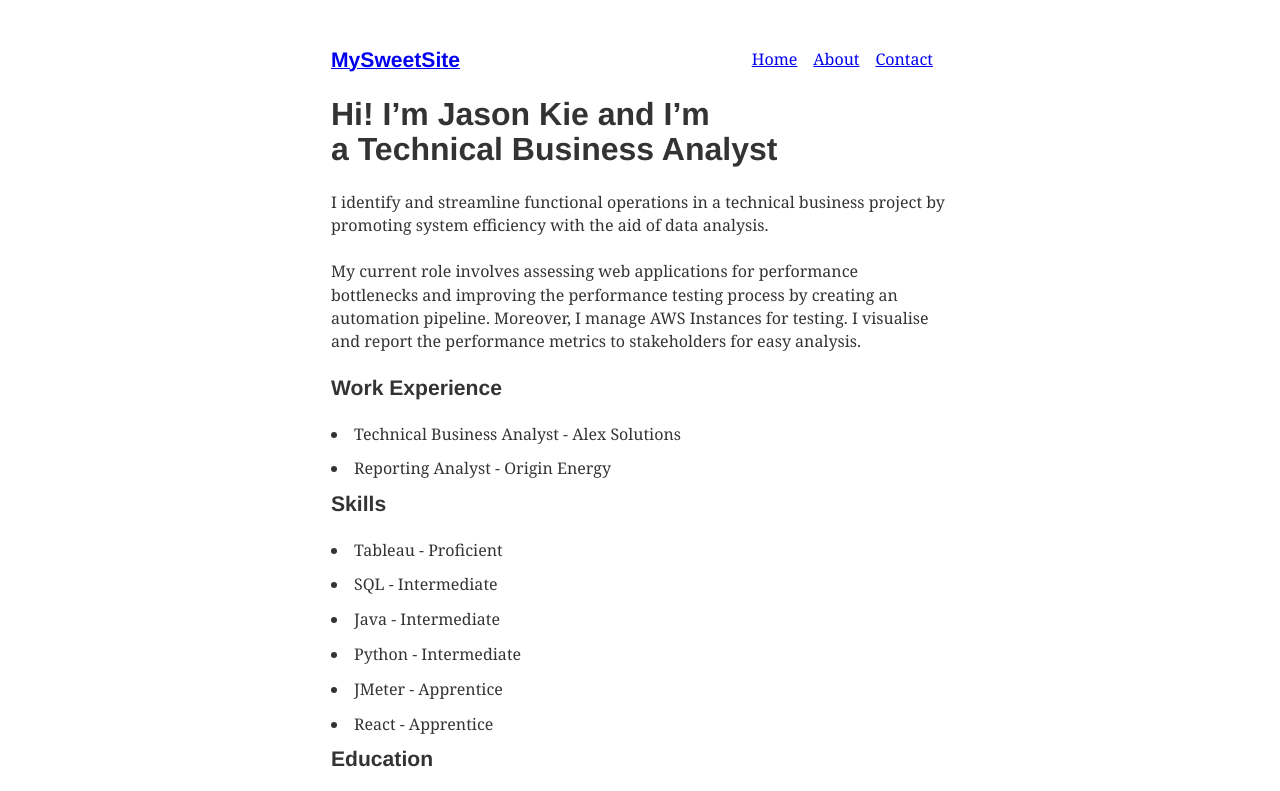
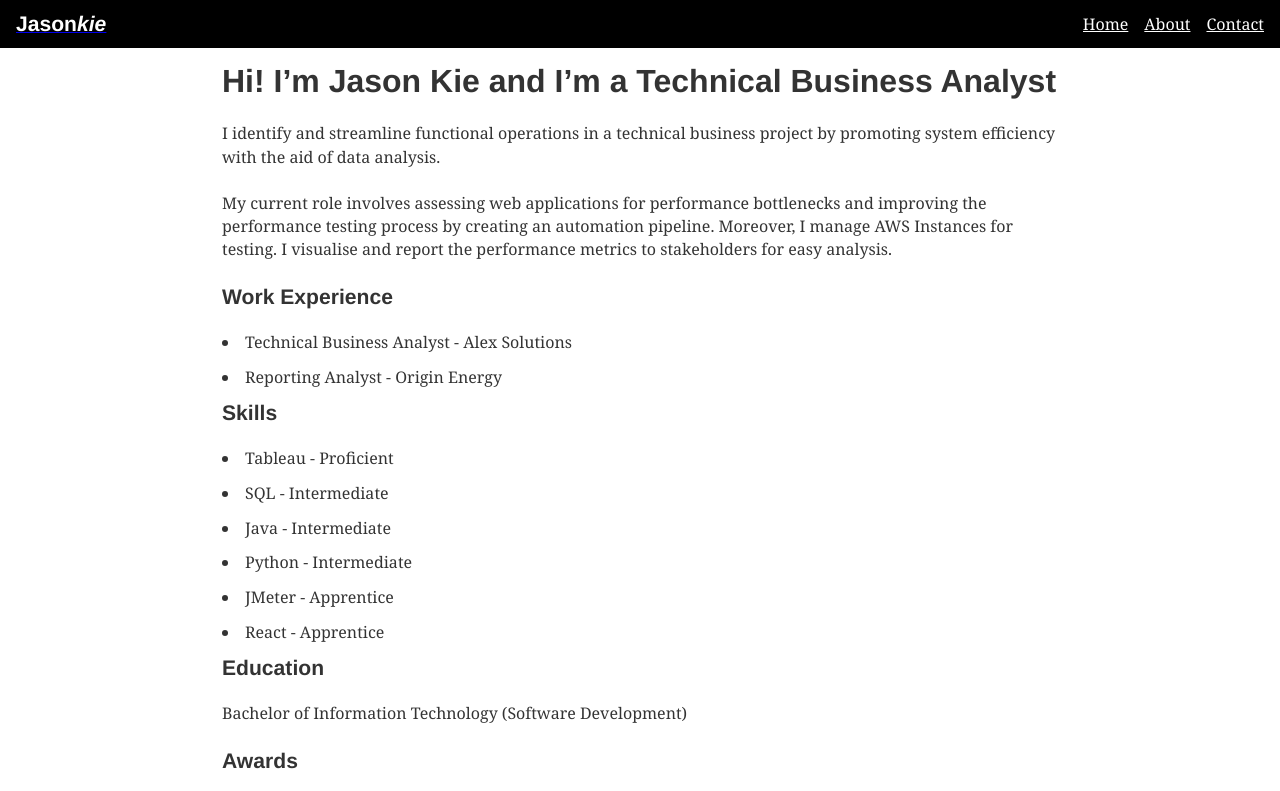
Before and after one commit to jasonakie/jasonakie.github.io, a Gatsby site: page / in a window 1280 px wide. Shown: the top 791 px of the page. Built offline with nearby package versions, Linux system fonts and the light colour scheme; Gatsby itself is replaced by a stand-in of ours.

Commit message:
fixed header/nav bar

```diff
--- a/src/components/layout.js
+++ b/src/components/layout.js
@@ -1,25 +1,27 @@
 import React from "react"
 import { Link } from "gatsby"
 const ListLink = props => (
-  <li style={{ display: `inline-block`, marginRight: `1rem` }}>
-    <Link to={props.to}>{props.children}</Link>
+  <li style={{ display: `inline-block`, marginRight: `1rem`}}>
+    <Link style={{ textShadow: `none`, backgroundImage: `none`, color: "white"}} to={props.to}>{props.children}</Link>
   </li>
 )
 
 export default function Layout({ children }) {
   return (
-    <div style={{ margin: `3rem auto`, maxWidth: 650, padding: `0 1rem` }}>
-      <header style={{ marginBottom: `1.5rem` }}>
+    <div>
+        <header style={{marginBottom: `1rem`,height: `3rem`, position: "sticky", top: 0, zIndex: 100, backgroundColor:"black"}}>
             <Link to="/" style={{ textShadow: `none`, backgroundImage: `none` }}>
-          <h3 style={{ display: `inline` }}>MySweetSite</h3>
+              <h3 style={{ display: "inline",lineHeight: `3rem`, marginLeft: `1rem`, color:"white"}}>Jason<i>kie</i></h3>
             </Link>
-        <ul style={{ listStyle: `none`, float: `right` }}>
+            <ul style={{listStyle: `none`, float: `right`, overflow:"hidden", lineHeight: `3rem`}}>
               <ListLink to="/">Home</ListLink>
               <ListLink to="/about/">About</ListLink>
               <ListLink to="/contact/">Contact</ListLink>
             </ul>
         </header>
+        <div style={{ margin: `0rem auto`, maxWidth: 900, padding: `0rem 2rem` }}>
          {children}
+        </div>
     </div>
   )
 }
```
Lines whose indentation alone changed are shown as unchanged.
